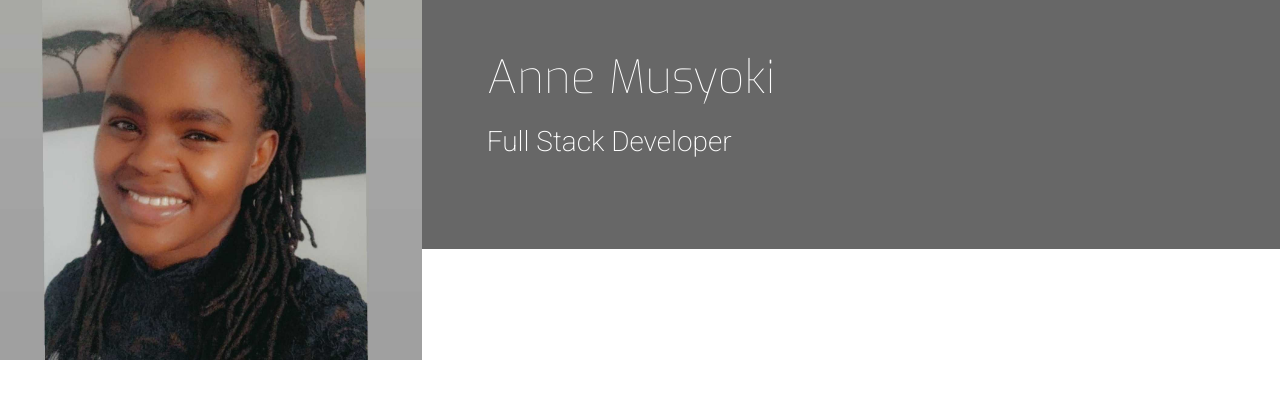
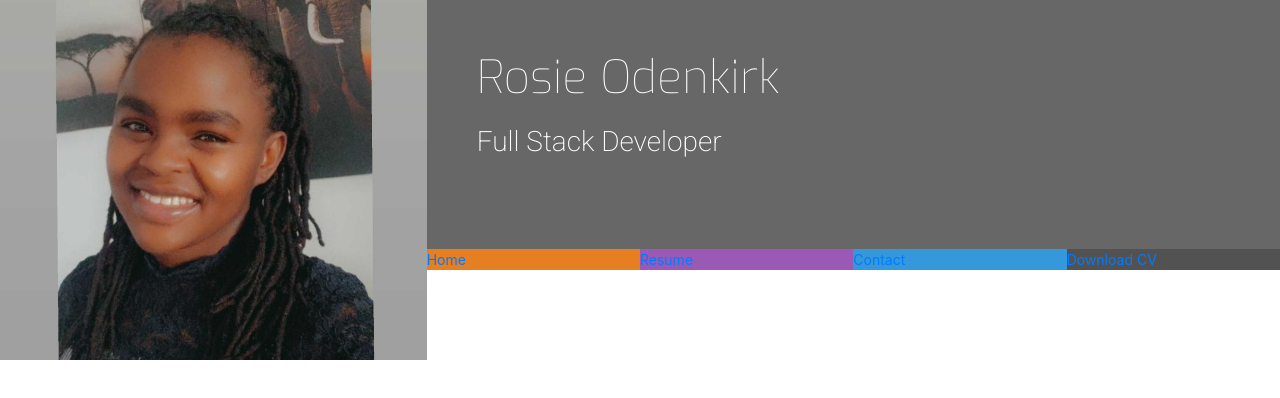
Before and after one commit to mueni2/Resume-Bootstrap, a plain HTML site: page index.html in a window 1280 px wide. Drawn offline with nearby package versions, Linux system fonts and the light colour scheme.

Commit message:
add menu items

```diff
--- a/assets/css/styles.css
+++ b/assets/css/styles.css
@@ -4,6 +4,22 @@
 
 .bg-color-name-title {
     background-color: #676767;
+}
+
+.ui-menu-color-home {
+    background-color: #e67e22;
+}
+
+.ui-menu-color-resume {
+    background-color: #9b59b6;
+}
+
+.ui-menu-color-contact {
+    background-color: #3498db;
+}
+
+.ui-menu-color-download {
+    background-color: #525252;
 }
 
 /*--------------------------------------------Heading*/
@@ -43,3 +59,16 @@ header {
     margin-bottom: 90px;
     color: #fff;
 }
+
+.list-inline-item:not(:last-child) {
+    margin: 0;
+}
+
+.menucontainer {
+    font-size: 0;
+}
+
+#nav li {
+    font-size: 14px;
+    padding: 0;
+}
--- a/index.html
+++ b/index.html
@@ -11,13 +11,31 @@
 </head>
 <body>
     <header>
-        <div class="row">
-            <a class="col-md-4 logo" href="index.html"></a>
+        <div class="row no-gutters">
+            <a class="col-md-4 logo" href="02-index.html"></a>
             <div class="col-md-8">
-                <div class="row bg-color-name-title">
+                <div class="row no-gutters bg-color-name-title">
                     <div class="col heading">
-                        <h1 class="name">Anne Musyoki</h1>
+                        <h1 class="name">Rosie Odenkirk</h1>
                         <h2 class="title"> Full Stack Developer</h2>
+                    </div>
+                </div>
+                <div class="row no-gutters">
+                    <div class="col">
+                        <ul id="nav" class="list-inline menucontainer">
+                            <li class="col-6 col-sm-3 ui-menu-color-home list-inline-item">
+                                <a href="#"><span>Home</span></a>
+                            </li>
+                            <li class="col-6 col-sm-3 ui-menu-color-resume list-inline-item">
+                                <a href="#"><span>Resume</span></a>
+                            </li>
+                            <li class="col-6 col-sm-3 ui-menu-color-contact list-inline-item">
+                                <a href="#"><span>Contact</span></a>
+                            </li>
+                            <li class="col-6 col-sm-3 ui-menu-color-download list-inline-item">
+                                <a href="#"><span>Download CV</span></a>
+                            </li>
+                        </ul>
                     </div>
                 </div>
             </div>
```
